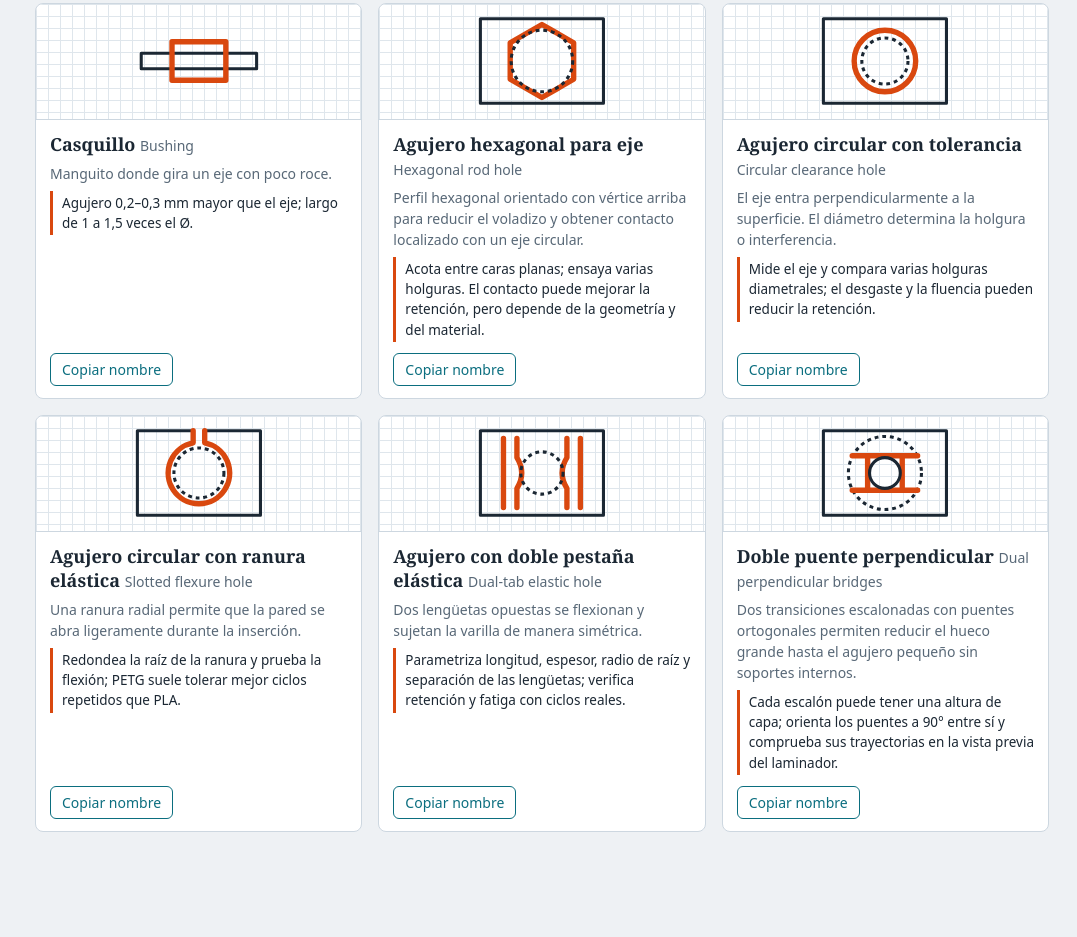
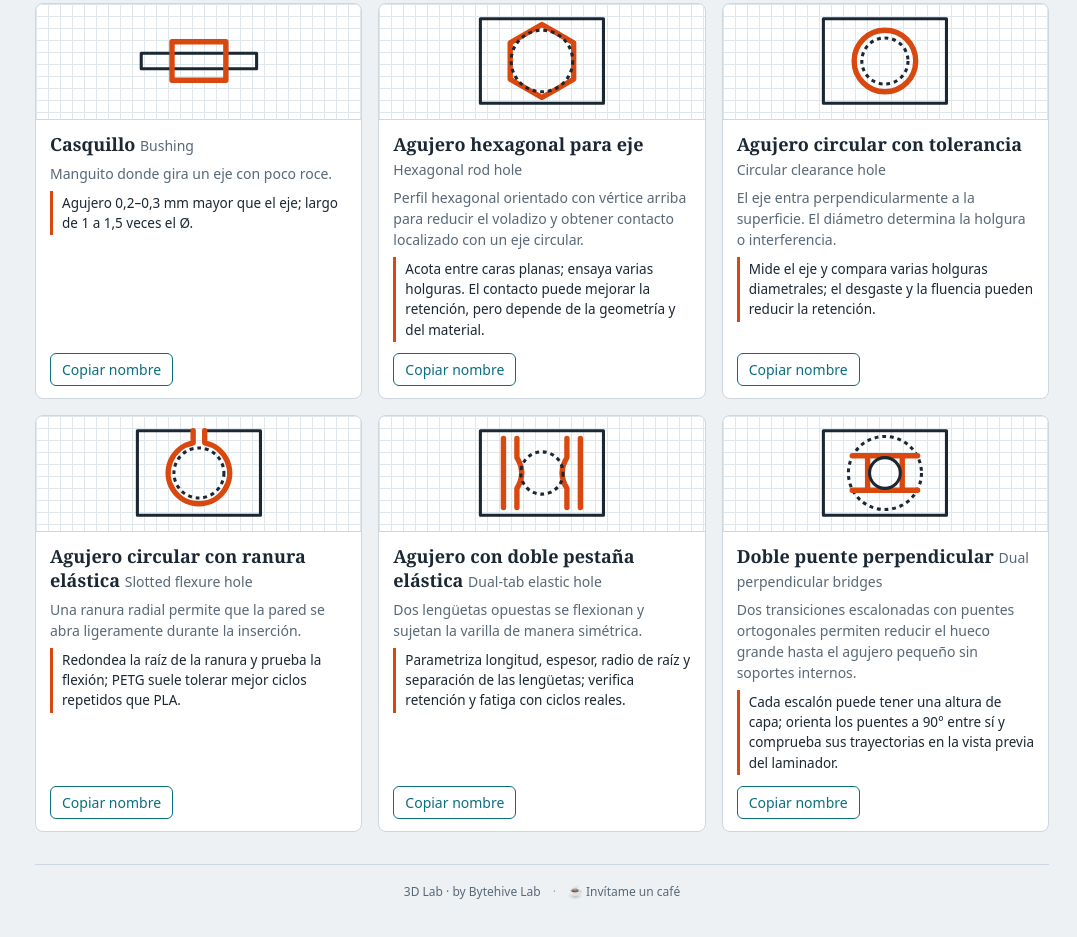
Before and after one commit to goyoaga/3d-lab-recursos, a plain HTML site: page index.html in a window 1280 px wide. Shown: the part 8888-9825 px from the top of the page, without its empty margins (203-1280 px from the left). Before the commit the page ends 9780 px from the top, so only its background shows below. Drawn offline with Linux system fonts and the light colour scheme.

Commit message:
Añadir footer minimalista con Bytehive Lab y Ko-fi

```diff
--- a/index.html
+++ b/index.html
@@ -47,6 +47,7 @@ th,td{border:1px solid var(--ln);padding:6px 10px;text-align:left}th{background:
 #toast.on{opacity:1}
 @media(max-width:760px){.app{grid-template-columns:1fr}nav{position:static;height:auto;flex-direction:row;flex-wrap:wrap;border-right:0;border-bottom:1px solid var(--ln)}nav small{display:none}main{padding:16px}}
 @media(prefers-reduced-motion:reduce){#toast{transition:none}}
+.site-footer{display:flex;align-items:center;justify-content:center;flex-wrap:wrap;gap:6px 12px;border-top:1px solid var(--ln);margin-top:32px;padding:18px 0 0;color:var(--mu);font-size:12px;text-align:center}.site-footer a{color:inherit;text-decoration:none}.site-footer a:hover,.site-footer a:focus-visible{color:var(--ac);text-decoration:underline;text-underline-offset:3px}.site-footer .sep{opacity:.55}
 </style>
 </head>
 <body>
@@ -77,6 +78,7 @@ th,td{border:1px solid var(--ln);padding:6px 10px;text-align:left}th{background:
 <ol><li>Mide el diámetro real de la varilla o tornillo con un calibre.</li><li>Define en SolidCraft el diámetro, la holgura diametral y la geometría; diferencia holgura diametral de holgura por lado (la primera es el doble de la segunda en un círculo).</li><li>Imprime las variantes en una misma placa, con el mismo material, orientación prevista y perfil de Bambu Studio.</li><li>Comprueba las medidas, inserción, extracción, retención y desgaste tras varios ciclos.</li><li>Registra la variante y tolerancia que mejor funcionen en tu Bambu Lab A1 Combo.</li></ol>
 <p class="nt">Las geometrías y tolerancias son orientativas: dependen de material, orientación, calibración, altura de capa y uso. Las ilustraciones son esquemáticas, no planos a escala.</p>
 </section>
+<footer class="site-footer" aria-label="Créditos y apoyo al proyecto"><span>3D Lab · <a href="https://bytehive.pro" target="_blank" rel="noopener noreferrer">by Bytehive Lab</a></span><span class="sep" aria-hidden="true">·</span><a href="https://ko-fi.com/arielgoyoaga" target="_blank" rel="noopener noreferrer">☕ Invítame un café</a></footer>
 </main>
 </div>
 <div id="toast" role="status"></div>
```
